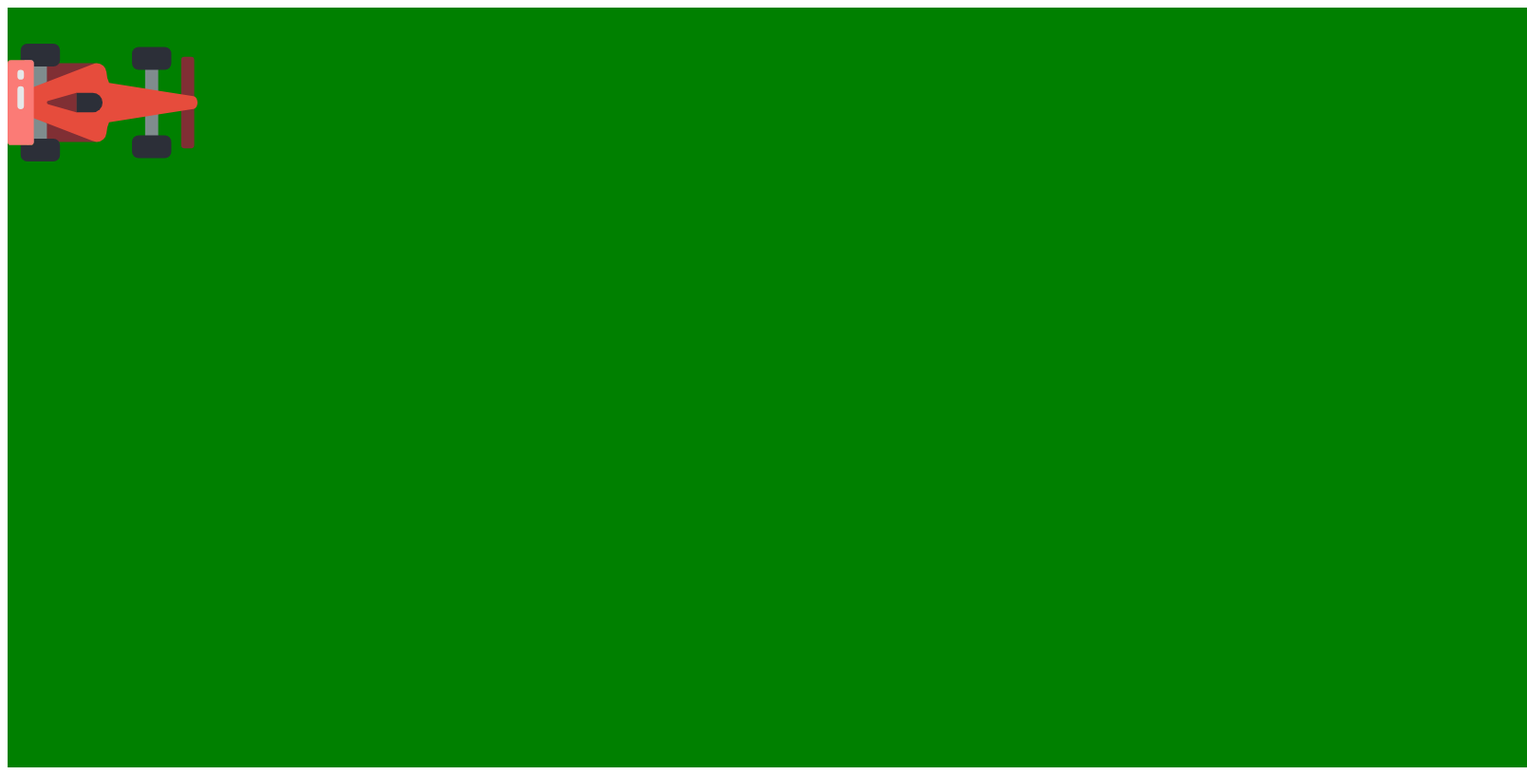
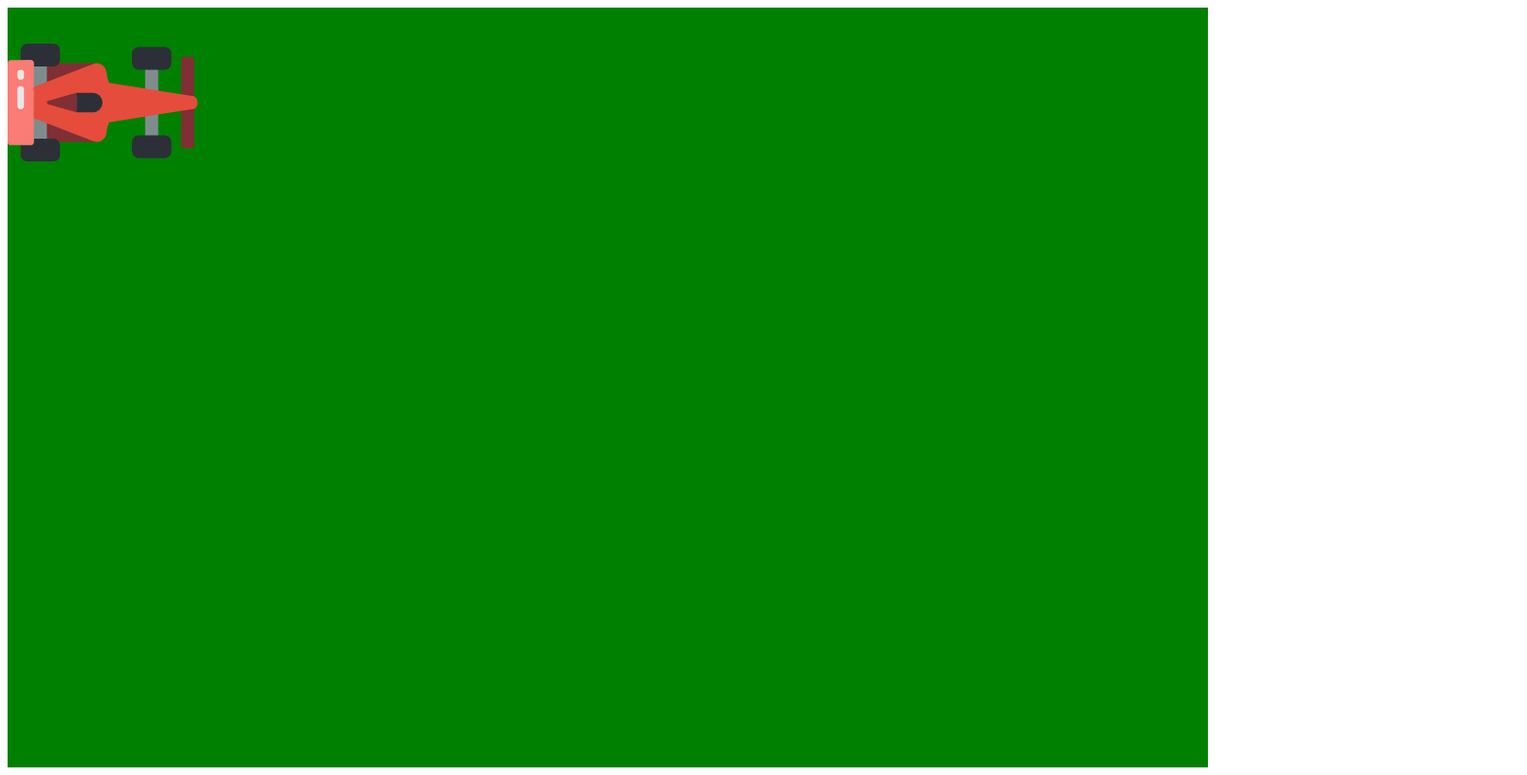
Before and after one commit to FrankBishop/driving-game, a website: page index.html in a window 1280 px wide. Shown: the whole page at 95% size, 1608 px wide, since content can reach past the window. Drawn offline with Linux system fonts and the light colour scheme.

Commit message:
fixed Issue 1 and got rid of width property

```diff
--- a/styles.css
+++ b/styles.css
@@ -1,5 +1,4 @@
 .course {
-  width: 200vh;
   height: 100vh;
   background-color: green;
 }
```
